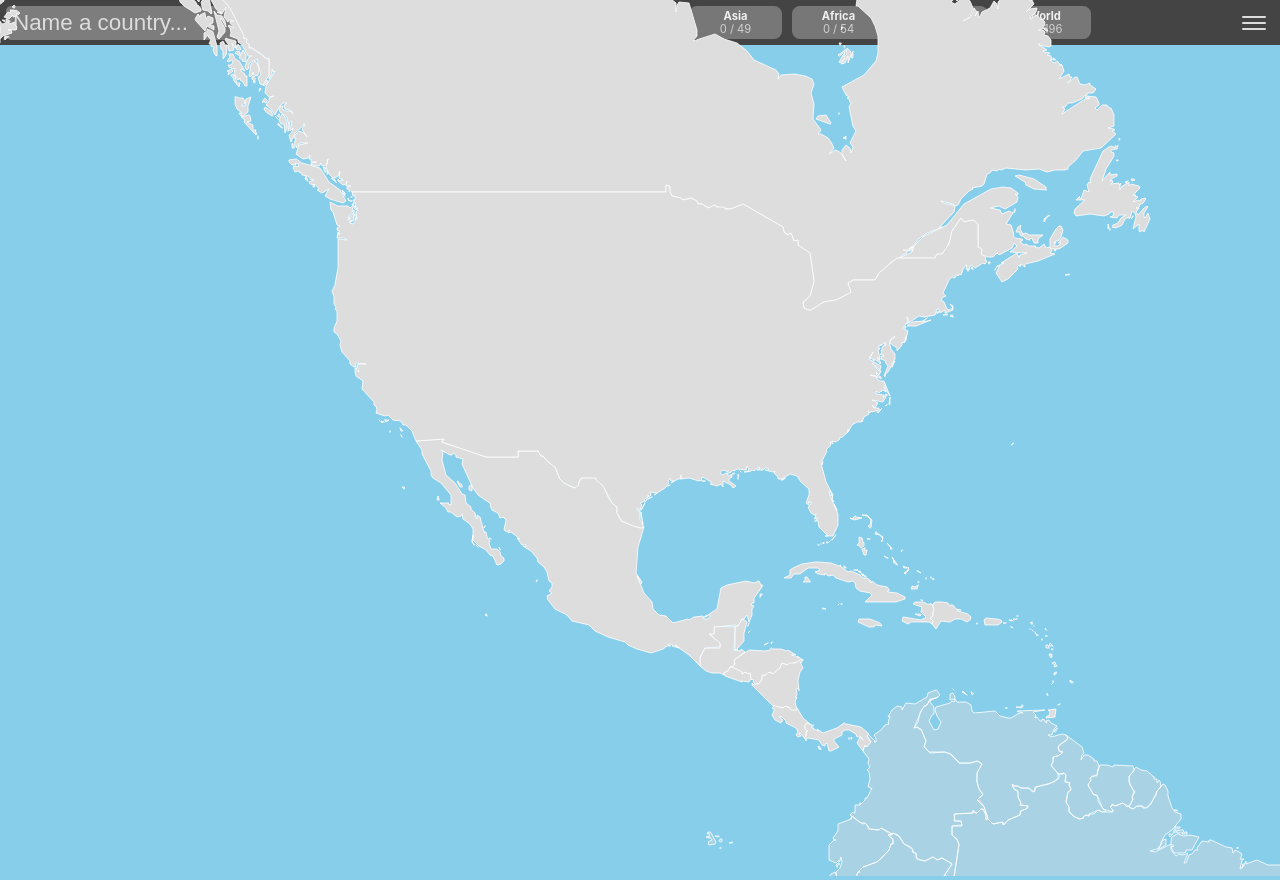
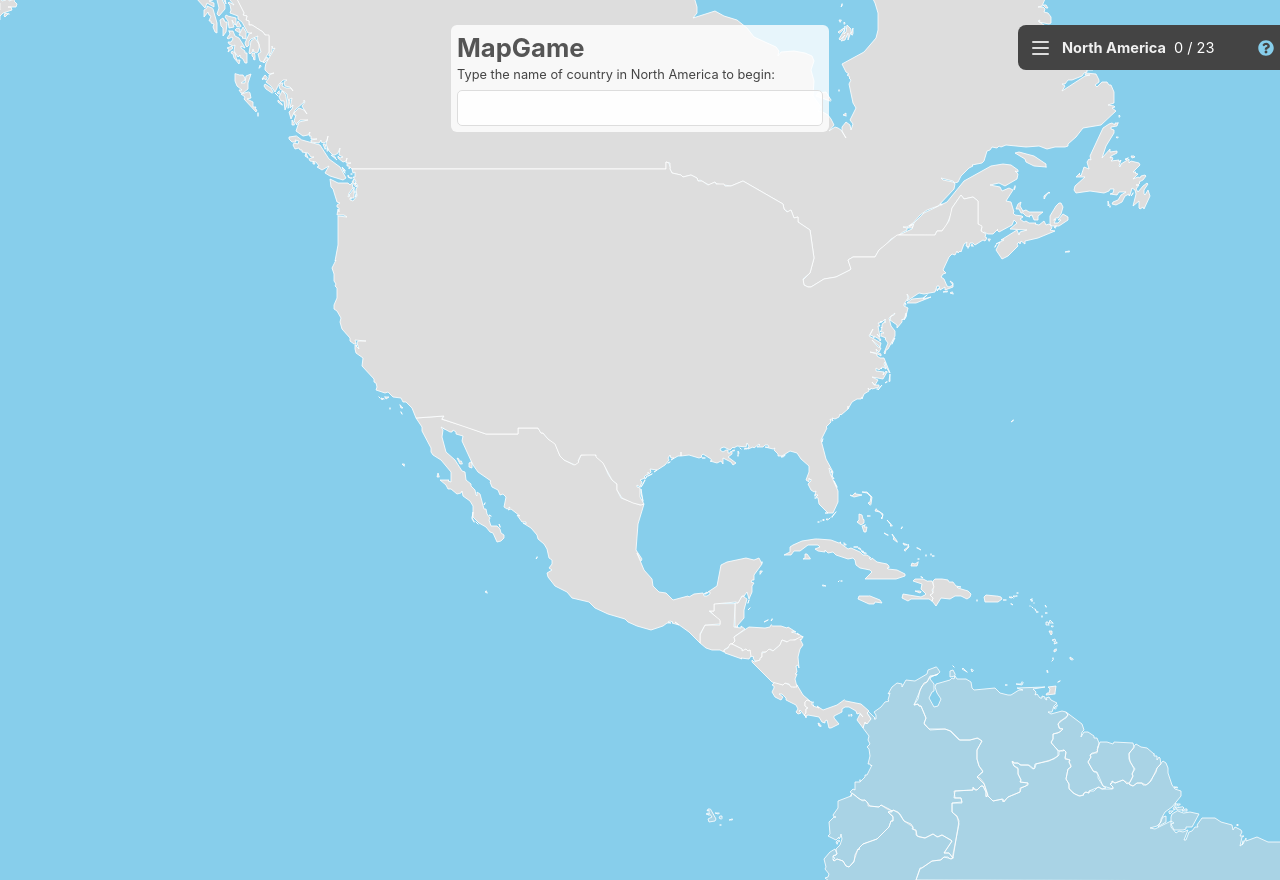
Before and after one commit to instantdelay/mapgame, a website built with webpack: page public/index.htm in a window 1280 px wide. Shown: the top 880 px of the page. Built offline with nearby package versions, Linux system fonts and the light colour scheme; files whose address does not match are found by name.

Commit message:
Redesign WIP

```diff
--- a/public/index.htm
+++ b/public/index.htm
@@ -5,6 +5,7 @@
       <meta name="viewport" content="width=device-width, initial-scale=1">
       <link rel="stylesheet" href="https://unpkg.com/leaflet@1.3.1/dist/leaflet.css" />
       <link rel="stylesheet" href="main.bundle.css" />
+      <script defer src="https://use.fontawesome.com/releases/v5.0.7/js/all.js"></script>
    </head>
    <body>
       <script src="spin.min.js"></script>
@@ -15,9 +16,13 @@
             speed: 1.4,
          }).spin(document.body);
       </script>
-      <div class="bar">
-         <div id="input">
-            <input type="text" size="25" id="nameBox" placeholder="Name a country..." autocomplete="off" autocorrect="off" autocapitalize="off">
+      <div class="status">
+         <div id="hint">
+            <div class="menuBtn">
+               <span class="bar"></span>
+               <span class="bar"></span>
+               <span class="bar"></span>
+            </div>
          </div>
          <div id="regionMenu">
             <div id="small" style="display: none">
@@ -28,18 +33,19 @@
             </div>
             <ul id="regions"></ul>
          </div>
-         <div id="hint">
-            <div class="menuBtn">
-               <span class="bar"></span>
-               <span class="bar"></span>
-               <span class="bar"></span>
-            </div>
-         </div>
+         <a href="#" id="hintLink">
+            <i class="fas fa-question-circle"></i>
+         </a>
       </div>
       <div id="map"></div>
+      <div class="console">
+         <h1>MapGame</h1>
+         <p>Type the name of country in North America to begin:</p>
+         <input type="text" size="25" id="nameBox" placeholder="" autocomplete="off" autocorrect="off" autocapitalize="off">
+      </div>
       <div id="alert" style="display: none"></div>
       <div id="menu" style="display: none">
-         <a href="#" id="hintlink">Get a hint</a>
+         <!-- <a href="#" id="hintlink">Get a hint</a> -->
       </div>
       <script src="https://unpkg.com/leaflet@1.3.1/dist/leaflet.js"></script>
       <script src="https://code.jquery.com/jquery-3.1.1.js"></script>
--- /dev/null
+++ b/resources/facts.js
@@ -0,0 +1,25 @@
+export const FactTable = {
+   "Switzerland": [
+      "The main access points are wired with explosives in case of an attack.",
+      "Has a square flag.",
+      "Origin of an eponymous multi-purpose tool."
+   ],
+   "Portugal": [
+      "Home to the Vasco da Gama Bridge, longest bridge in Europe.",
+      "Home to many early maritime explorers, including Magellan."
+   ],
+   "Spain": [
+      "Produces 56% of the world's olive oil.",
+      "Home to the Sagrada Família, an unfinished church designed by Antoni Gaudí in 1882."
+   ],
+   "France": [
+      "Home to the Eiffel Tower."
+   ],
+   "Andorra": [
+      "A small, landlocked country only 130 miles from Barcelona.",
+      "The official language is Catalan."
+   ],
+   // "": [
+   //    ""
+   // ],
+};
--- a/resources/main.js
+++ b/resources/main.js
@@ -1,3 +1,5 @@
+import { FactTable } from './facts';
+
 const map = L.map('map', {
    preferCanvas: true
 });
@@ -8,7 +10,58 @@ const namedSound = new Audio("sound/lip_sound.mp3");
 const regionSound = new Audio("sound/glockenspiel_selection.mp3");
 const wrongSound = new Audio("sound/dustyroom_multimedia_removal_select_tone.mp3");
 
-const byName = {};
+class Country {
+   constructor(feature, layer) {
+      this.feature = feature;
+      this.layer = layer;
+      this.prefixLength = 0;
+   }
+   get aliases() {
+      return [
+         this.feature.properties.sovereignt,
+         this.feature.properties.name,
+         this.feature.properties.name_long
+      ]
+   }
+   get name() {
+      return this.feature.properties.name_long;
+   }
+   get found() {
+      return this.layer.found;
+   }
+   generateHint() {
+      // TODO Allow user to choose between name prefix and fact hints...?
+      let facts = FactTable[this.feature.properties.brk_name];
+      if (facts && Math.random() > 0.5) {
+         return facts[Math.floor(Math.random() * facts.length + 0.5)];
+      }
+      else {
+         this.prefixLength = Math.min(3, this.prefixLength + 1);
+         return "Its name starts with \"" + this.name.substr(0, this.prefixLength) + "\".";
+      }
+   }
+   activate() {
+      this.layer.setStyle({'fillOpacity': 1});
+   }
+   deactivate() {
+      this.layer.setStyle({'fillOpacity': 0.4});
+   }
+}
+
+class Index {
+   constructor() {
+      this.m = {};
+   }
+   add(obj) {
+      obj.aliases.forEach((alias) => this.m[alias.toLowerCase()] = obj);
+   }
+   find(name) {
+      return this.m[name.toLowerCase()];
+   }
+}
+
+// const byName = {};
+const countries = new Index();
 const allByName = {};
 const centers = {};
 const colors = [
@@ -38,15 +91,10 @@ class Region {
       return this.found + " / " + this.nations.length;
    }
    activate() {
-      console.log('what');
-      this.nations.forEach(function(l) {
-         l.setStyle({'fillOpacity': 1});
-      });
+      this.nations.forEach(n => n.activate());
    }
    deactivate() {
-      this.nations.forEach(function(l) {
-         l.setStyle({'fillOpacity': 0.4});
-      });
+      this.nations.forEach(n => n.deactivate());
    }
    updateView() {
       if (this.isComplete()) {
@@ -138,9 +186,8 @@ var layer = L.geoJSON(null, {
          return;
       }
 
-      byName[feature.properties.sovereignt.toLowerCase()] = layer;
-      byName[feature.properties.name.toLowerCase()] = layer;
-      byName[feature.properties.name_long.toLowerCase()] = layer;
+      let country = new Country(feature, layer);
+      countries.add(country);
 
       let region = Region.byName[feature.properties.continent];
       if (!region) {
@@ -148,8 +195,8 @@ var layer = L.geoJSON(null, {
       }
 
       if (region) {
-         region.nations.push(layer);
-         ALL.nations.push(layer);
+         region.nations.push(country);
+         ALL.nations.push(country);
 
          var sub = region.sub[feature.properties.subregion];
          if (sub == null) {
@@ -159,7 +206,7 @@ var layer = L.geoJSON(null, {
                nations: []
             };
          }
-         sub.nations.push(layer);
+         sub.nations.push(country);
       }
       else {
          console.log("Missing region " + feature.properties.continent);
@@ -167,8 +214,9 @@ var layer = L.geoJSON(null, {
 
       feature.hintCount = 0;
       layer.on('click', function(e2) {
-         if (feature.hintCount < 3) feature.hintCount++;
-         showAlert("That one starts with " + feature.properties.name_long.substr(0, feature.hintCount) + "...");
+         if (!country.found) {
+            showAlert(country.generateHint());
+         }
          $("#nameBox").focus();
       });
       layer.on('mouseover', function(e2) {
@@ -250,14 +298,13 @@ const MatchResult = Object.freeze({
 });
 
 function checkName(name) {
-   var cleanName = name.trim().toLowerCase();
-   var l = byName[cleanName];
-   if (!l) {
+   let country = countries.find(name);
+   if (!country) {
       // Not a match
       // It might be the name of a constituent country or territory however
-      let ct = allByName[cleanName];
+      let ct = allByName[name.toLowerCase()];
       if (ct) {
-         let owner = byName[ct.properties.sovereignt.toLowerCase()];
+         let owner = countries.find(ct.properties.sovereignt);
          let ownerName = owner.found ? owner.feature.properties.name_long :
                "another sovereign state";
          showAlert("Sorry, " + ct.properties.name + " is part of " +
@@ -267,6 +314,7 @@ function checkName(name) {
       return MatchResult.NONE;
    }
 
+   let l = country.layer;
    if (l.found) {
       return MatchResult.NONE;
    }
@@ -299,13 +347,21 @@ function checkName(name) {
    }
    else {
       namedSound.play();
+      let $console = $(".console");
+      if (!$console.hasClass("collapsed")) {
+         $console.css({height: $(".console").height() + 'px'})
+            .addClass("collapsed")
+            .animate({height: '40px'}, 200, function() {
+               $console.css({height: 'auto'});
+            });
+      }
    }
    return MatchResult.MATCH;
 }
 
 var box = $("#nameBox");
 box.on('input', function(e) {
-   let result = checkName(box.val());
+   let result = checkName(box.val().trim());
    if (result != MatchResult.NONE) {
       box.val('');
       let cls = (result == MatchResult.MATCH ? 'correct' : 'wrong');
@@ -327,11 +383,11 @@ function flashBox(cls) {
    }, 100);
 }
 
-function showHint() {
+function showRegionHint() {
    for (let i = 0; i < selectedRegion.nations.length; i++) {
       let n = selectedRegion.nations[i];
       if (!n.found) {
-         showAlert("You're missing one that starts with " + n.feature.properties.name_long[0]);
+         showAlert(n.generateHint());
          $("#nameBox").focus();
          break;
       }
@@ -368,9 +424,9 @@ function updateSize() {
 $(function() {
    selectRegion(regions[0]);
    $("#nameBox").focus();
-   $("#hintlink").on('click', function(e) {
+   $("#hintLink").on('click', function(e) {
       $("#menu").hide();
-      showHint();
+      showRegionHint();
       return false;
    });
    $("#alert").css({
--- a/resources/main.scss
+++ b/resources/main.scss
@@ -10,6 +10,12 @@ body {
    font-size: 16px;
 }
 
+h1 {
+   font-size: 1.6em;
+   color: #555;
+   margin: 1px 0 4px 0;
+ }
+
 body, .leaflet-container {
    font-family: -apple-system,BlinkMacSystemFont,"Segoe UI",Roboto,Helvetica,Arial,sans-serif,"Apple Color Emoji","Segoe UI Emoji","Segoe UI Symbol";
 }
@@ -19,16 +25,23 @@ body, .leaflet-container {
 }
 
 .leaflet-container {
-    background: #87ceeb;
+   background: #87ceeb;
 }
 
-.bar {
+.status {
    display: flex;
    align-items: center;
    background-color: #444;
+   border-radius: 8px 0 0 8px;
    justify-content: space-between;
    max-height: 45px;
    padding: 0 6px;
+   width: 250px;
+   // margin: 0 0 0 auto;
+   top: 25px;
+   right: 0;
+   position: absolute;
+   z-index: 9999;
 }
 
 #regionMenu {
@@ -84,24 +97,70 @@ body, .leaflet-container {
     color: #f0f0f0;
 }
 
-#input {
-    flex-shrink: 10;
+.info {
+   font-size: 1.3em;
+}
+.info .title {
+   float: left;
+}
+.info .num {
+   float: left;
+   margin-left: 8px;
+}
+
+.console {
+   // flex-shrink: 10;
+   position: absolute;
+   top: 25px;
+   left: 50%;
+   transform: translate(-50%, 0);
+   padding: 6px;
+   border-radius: 6px;
+   background-color: rgba(255, 255, 255, 0.8);
+   z-index: 9999;
+
+   &.collapsed {
+      h1 {
+         display: none;
+      }
+      p {
+         display: none;
+      }
+   }
+
+   p {
+      margin: 3px 0 8px 0;
+      font-size: 0.8em;
+      color: #444;
+   }
+
+   img {
+      position: absolute;
+      top: 50%;
+      right: 5px;
+      transform: translate(0, -50%);
+      opacity: 0.7;
+      height: 20px;
+      width: 20px;
+   }
 }
 
 #nameBox {
    font-size: 1.4em;
-   width: 100%;
+   // width: 100%;
    box-sizing: border-box;
    padding: 0 4px 0 7px;
    transition: background-color 0.3s;
-   background-color: rgba(255, 255, 255, 0.3);
+   background-color: rgba(255, 255, 255, 0.8);
    border: 0;
-   color: #fff;
+   color: #444;
    line-height: 34px;
    border-radius: 5px;
+   border: 1px solid #ddd;
 
    &:focus {
-      border: 0;
+      // border: 0;
+      border: 1px solid #ddd;
       outline: none;
    }
 
@@ -115,21 +174,21 @@ body, .leaflet-container {
    }
 
    &::-webkit-input-placeholder { /* WebKit, Blink, Edge */
-      color:    #ddd;
+      color:    #888;
    }
    &:-moz-placeholder { /* Mozilla Firefox 4 to 18 */
-      color:    #ddd;
+      color:    #888;
       opacity:  1;
    }
    &::-moz-placeholder { /* Mozilla Firefox 19+ */
-      color:    #ddd;
+      color:    #888;
       opacity:  1;
    }
    &:-ms-input-placeholder { /* Internet Explorer 10-11 */
-      color:    #ddd;
+      color:    #888;
    }
    &::-ms-input-placeholder { /* Microsoft Edge */
-      color:    #ddd;
+      color:    #888;
    }
 }
 
@@ -192,10 +251,11 @@ a {
    }
 
    .bar {
-      width: 12px;
+      width: 17px;
       height: 2px;
       background-color: #ddd;
       border-radius: 1px;
+      display: block;
    }
 
    .bar+.bar {
```
Also changed, not shown: public/help-circle.svg (added).
